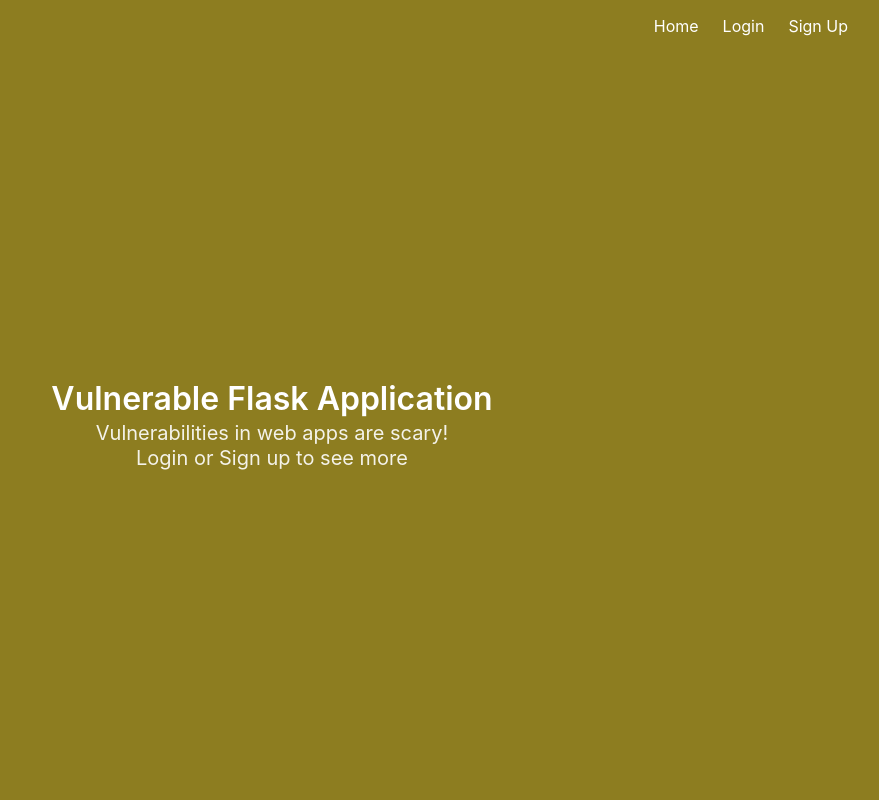
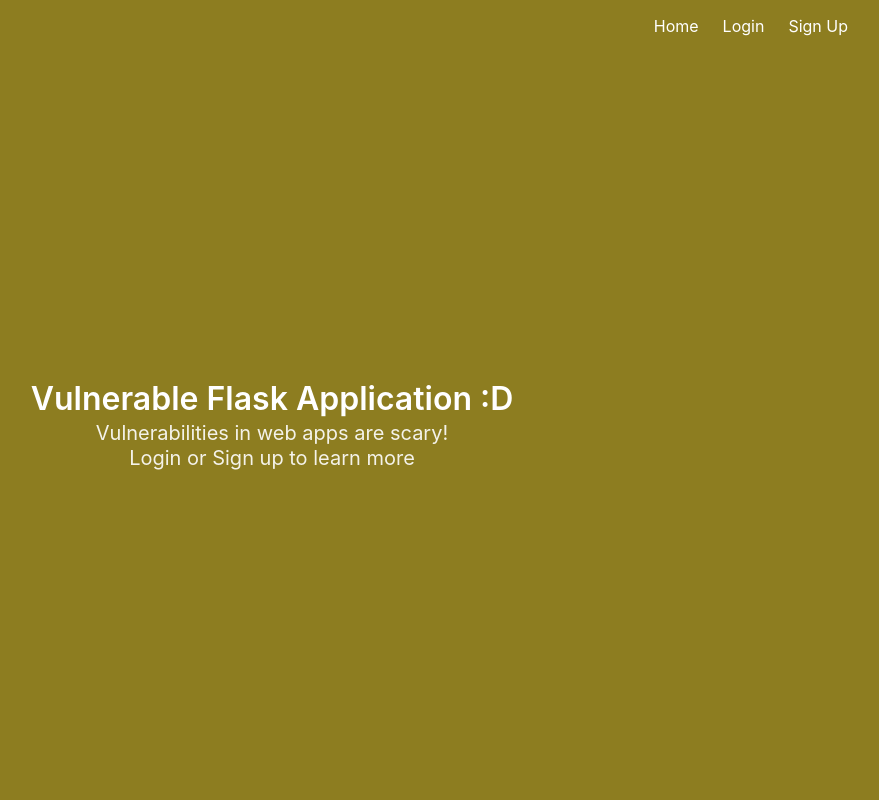
Before and after one commit to Fra-kX0x5B/CI-CD-Automation-Pipeline, a Python web app: template CI-CD-Automation-Pipeline/project/templates/index.html in a window 1280 px wide. Shown: the whole page, without its empty margins (368-1247 px from the left). Run offline with Jinja, Linux system fonts and the light colour scheme; the template is opened without the code that fills it, so the values that code supplies are empty.

Commit message:
Update index.html

```diff
--- a/CI-CD-Automation-Pipeline/project/templates/index.html
+++ b/CI-CD-Automation-Pipeline/project/templates/index.html
@@ -2,10 +2,10 @@
 
 {% block content %}
 <h1 class="title">
-  Vulnerable Flask Application
+  Vulnerable Flask Application :D
 </h1>
 <h2 class="subtitle">
   <p>Vulnerabilities in web apps are scary!</p>
-  <p>Login or Sign up to see more</p>
+  <p>Login or Sign up to learn more</p>
 </h2>
 {% endblock %}
```
